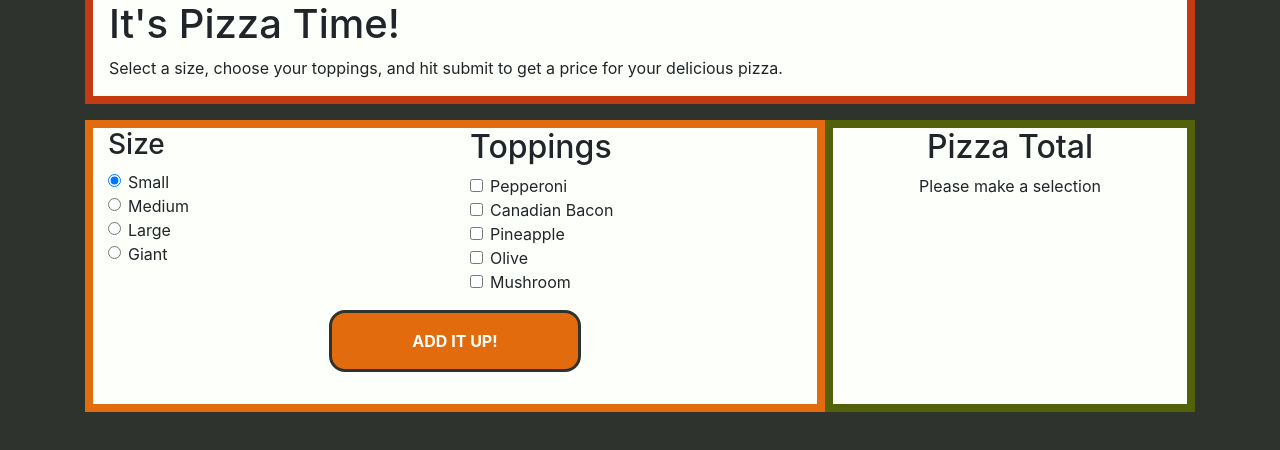
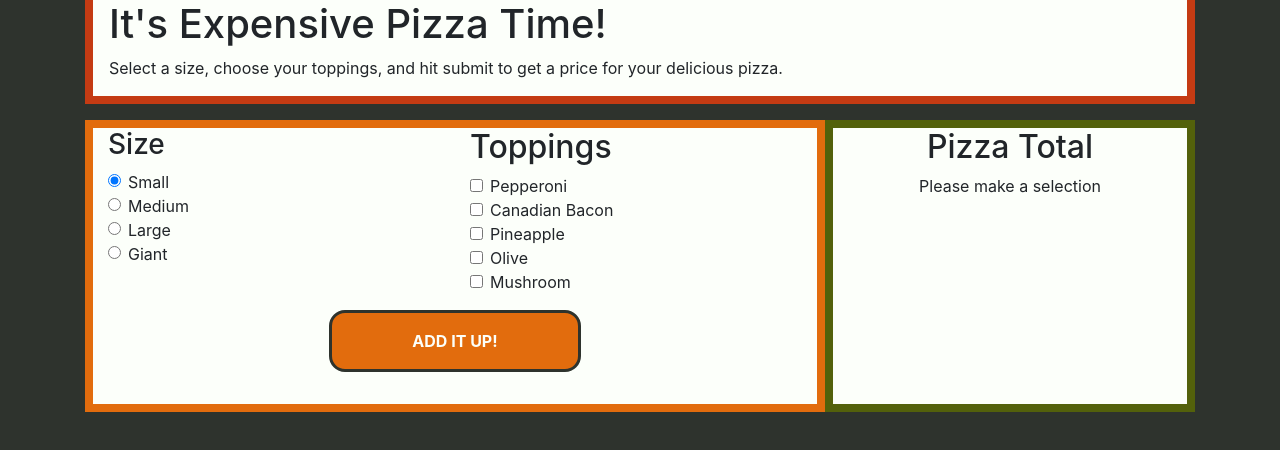
Before and after one commit to mireie/pizza, a plain HTML site: page index.html in a window 1280 px wide. Drawn offline with Linux system fonts and the light colour scheme.

Commit message:
add 'expensive'

```diff
--- a/index.html
+++ b/index.html
@@ -17,7 +17,7 @@
     <div class="row">
       <div class="col m-0">
         <div class="header">
-          <h1>It's Pizza Time!</h1>
+          <h1>It's Expensive Pizza Time!</h1>
           <p>Select a size, choose your toppings, and hit submit to get a price for your delicious pizza.</p>
         </div>
       </div>
```
